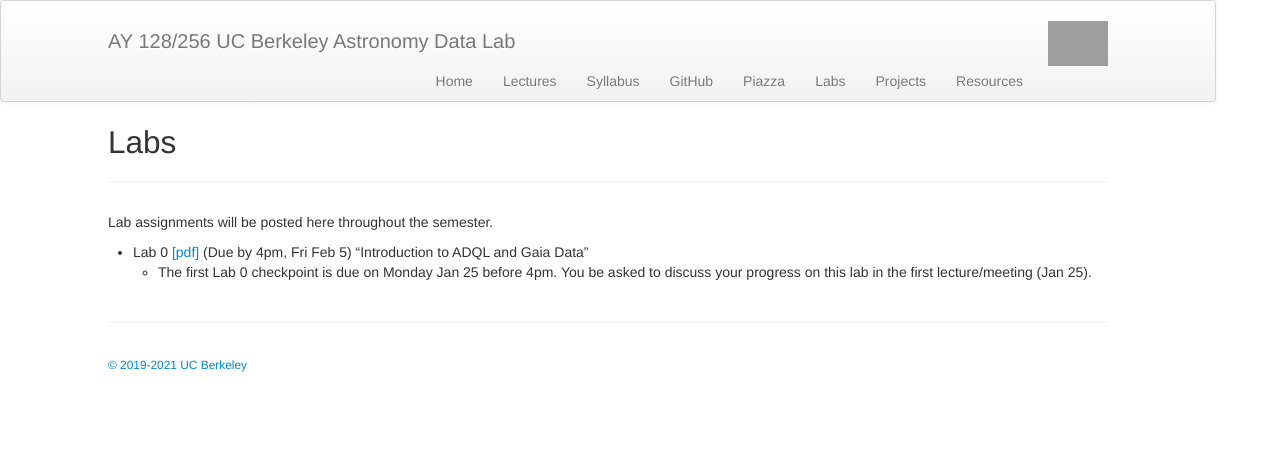
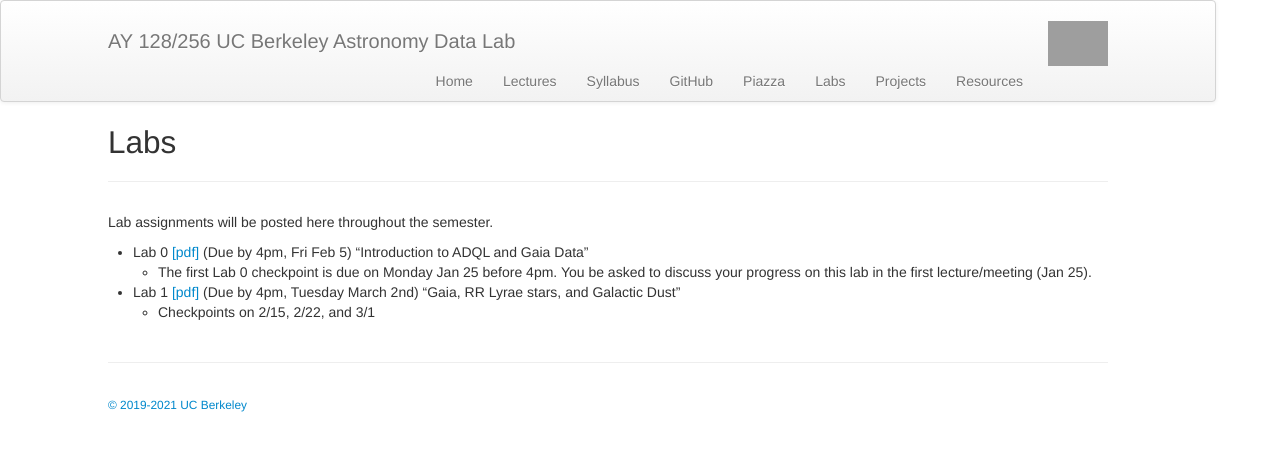
Before and after one commit to ucb-datalab/ucb-datalab.github.io, a Jekyll site: the page built from pages/labs.md, in a window 1280 px wide. Shown: the top 451 px of the page. Built offline with Jekyll 4.4.1, drawn with Linux system fonts in a browser that asks for light colours; grey boxes are pictures that could not be loaded.

Commit message:
Lab 1 added

```diff
--- a/pages/labs.md
+++ b/pages/labs.md
@@ -9,10 +9,10 @@ Lab assignments will be posted here throughout the semester.
 - Lab 0 [[pdf]](https://github.com/ucb-datalab/course-materials_2021/blob/master/labs/Lab_0_Astr128_2021.pdf) (Due by 4pm, Fri Feb 5) "Introduction to ADQL and Gaia Data"
      - The first Lab 0 checkpoint is due on Monday Jan 25 before 4pm.  You be asked to discuss your progress on this lab in the first lecture/meeting (Jan 25).
 
+- Lab 1 [[pdf]](https://github.com/ucb-datalab/course-materials_2021/blob/main/labs/Lab1_Astr128_2021A.pdf) (Due by 4pm, Tuesday March 2nd) "Gaia, RR Lyrae stars, and Galactic Dust"
+     - Checkpoints on 2/15, 2/22, and 3/1
+
 <!--
-- Lab 1 [[pdf]](https://github.com/ucb-datalab/course-materials_2020/blob/master/labs/Lab1_Astr128_2020A.pdf) (Due by 4pm, Tuesday March 3rd) "Gaia, RR Lyrae stars, and Galactic Dust"
-     - Checkpoints on 2/17, 2/24, and 3/2
-
 - Lab 2 [[pdf]](https://github.com/ucb-datalab/course-materials_2020/blob/master/labs/Lab2_Astr128_2020.pdf) (Due by 4pm, Friday March 27th) "Star spots, stellar rotation, and the age distribution of the Galactic disk"
      - Checkpoints on 3/9 and 3/16
 
```
